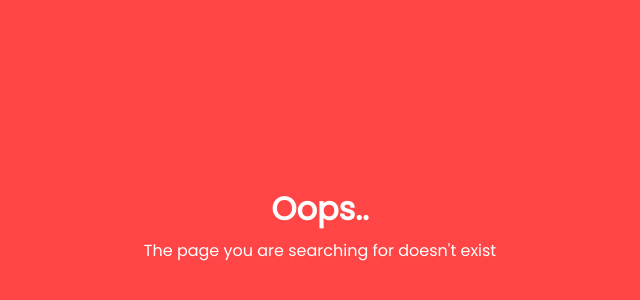
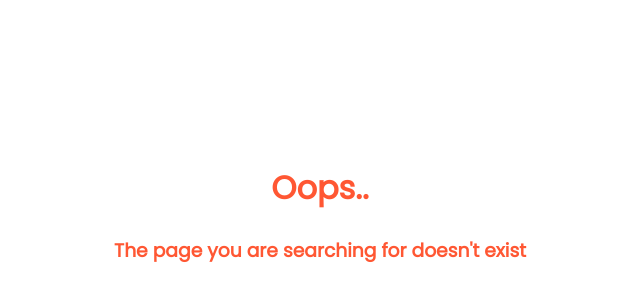
Before and after one commit to Shashank-R87/Interior, a React (Create React App) app: page /contact in a window 1280 px wide. Shown: the part 176-476 px from the top of the page, without its empty margins (320-960 px from the left). Built offline with nearby package versions, Linux system fonts and the light colour scheme.

Commit message:
Contact page

```diff
--- a/src/pages/PageNotFound.js
+++ b/src/pages/PageNotFound.js
@@ -2,9 +2,9 @@ import React from 'react'
 
 function PageNotFound() {
   return (
-    <div style={{height: "100vh", display: "flex", justifyContent: "center", alignItems: "center", flexDirection: 'column', gap: 5, backgroundColor: "#ff4545"}}>
-      <h1 style={{color: "white"}}>Oops..</h1>
-      <p style={{color: "white"}}>The page you are searching for doesn't exist</p>
+    <div style={{height: "100vh", display: "flex", justifyContent: "center", alignItems: "center", flexDirection: 'column', gap: 5, backgroundColor: "white"}}>
+      <h1 style={{color: "#ff5733"}}>Oops..</h1>
+      <h3 style={{color: "#ff5733"}}>The page you are searching for doesn't exist</h3>
     </div>
   )
 }
```
